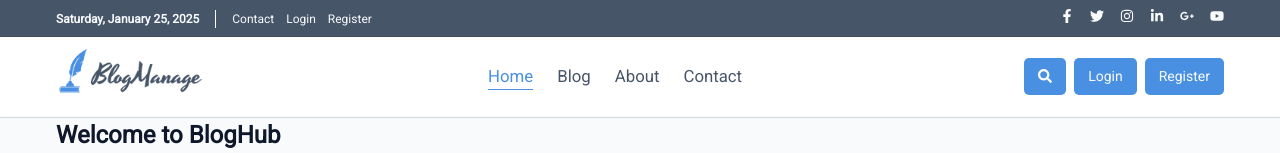
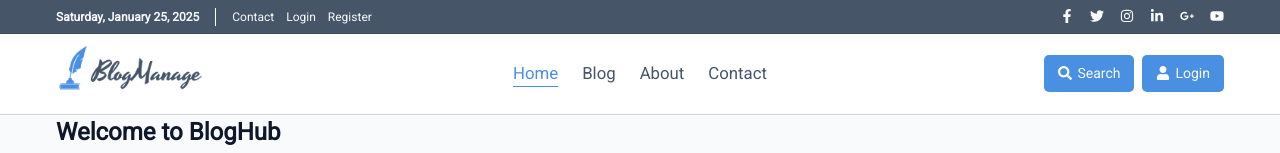
Before and after one commit to mehmetbacik/blog-management, a Next.js app in the folder frontend/: page / in a window 1280 px wide. Shown: the top 153 px of the page. Built offline with nearby package versions, Linux system fonts and the light colour scheme; no server answers.

Commit message:
style: improve navbar designfor better consistency and usability
- Refactored navbar design to enhance visual consistency across pages.
- Adjusted spacing, typography, and responsiveness for a better user experience.
- Ensured alignment with the overall design system.

```diff
--- a/frontend/src/components/layout/Navbar.tsx
+++ b/frontend/src/components/layout/Navbar.tsx
@@ -91,7 +91,7 @@ export const Navbar: React.FC = () => {
 
           {/* Hamburger Icon for Mobile */}
           <div className="navbar__hamburger" onClick={toggleMenu}>
-            {menuOpen ? <FaTimes /> : <FaBars />}
+            <FaBars />
           </div>
 
           {/* Menu Links Section (Desktop) */}
@@ -139,6 +139,7 @@ export const Navbar: React.FC = () => {
               <span className="navbar__icon">
                 <FaSearch />
               </span>
+              <span>Search</span>
             </Link>
             {user ? (
               <div
@@ -150,7 +151,6 @@ export const Navbar: React.FC = () => {
                   <span className="navbar__icon">
                     <FaUser />
                   </span>
-
                   <span>{user.username}</span>
                 </div>
                 <div
@@ -188,10 +188,10 @@ export const Navbar: React.FC = () => {
             ) : (
               <>
                 <Link href="/login" className="navbar__button">
-                  Login
-                </Link>
-                <Link href="/register" className="navbar__button">
-                  Register
+                  <span className="navbar__icon">
+                    <FaUser />
+                  </span>
+                  <span>Login</span>
                 </Link>
               </>
             )}
--- a/frontend/src/styles/scss/components/_navbar.scss
+++ b/frontend/src/styles/scss/components/_navbar.scss
@@ -4,9 +4,10 @@
     background-color: $background-color;
     box-shadow: rgba(0, 0, 0, 0.02) 0px 1px 3px 0px, rgba(27, 31, 35, 0.15) 0px 0px 0px 1px;
     &__content {
-        display: flex;
-        justify-content: space-between;
+        display: grid;
+        grid-template-columns: 1fr 2fr 1fr;
         align-items: center;
+        gap: 1rem;
     }
     &__logo {
         font-size: 1.25rem;
@@ -20,11 +21,13 @@
     &__menu {
         display: flex;
         align-items: center;
+        justify-content: center;
         gap: $spacing-unit * 6;
     }
     &__buttons {
         display: flex;
         align-items: center;
+        justify-content: flex-end;
         gap: $spacing-unit * 2;
     }
     &__link {
@@ -44,6 +47,10 @@
         }
     }
     &__button {
+        position: relative;
+        display: flex;
+        align-items: center;
+        gap: 5px;
         background-color: $primary-color;
         font-size: $font-size-base * 0.875;
         color: $light-color;
--- a/frontend/src/styles/scss/components/_topbar.scss
+++ b/frontend/src/styles/scss/components/_topbar.scss
@@ -36,11 +36,14 @@
     }
     &__social {
         display: flex;
+        align-items: center;
         gap: $spacing-unit * 4;
         a {
             color: $light-color;
             font-size: $font-size-base * 0.875;
             transition: $transition-base;
+            vertical-align: middle;
+            line-height: normal;
             &:hover {
                 color: $primary-color;
             }
```
